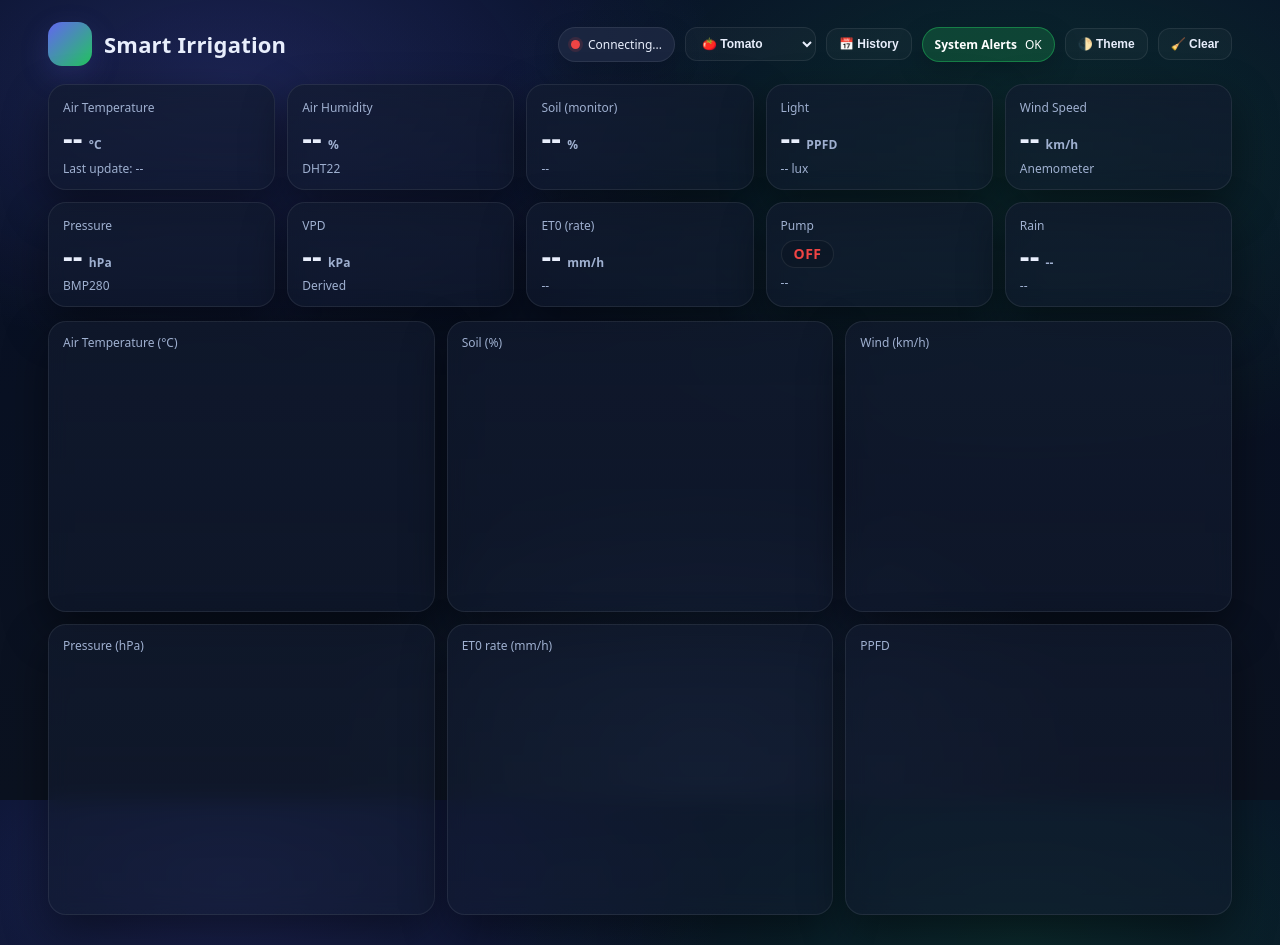
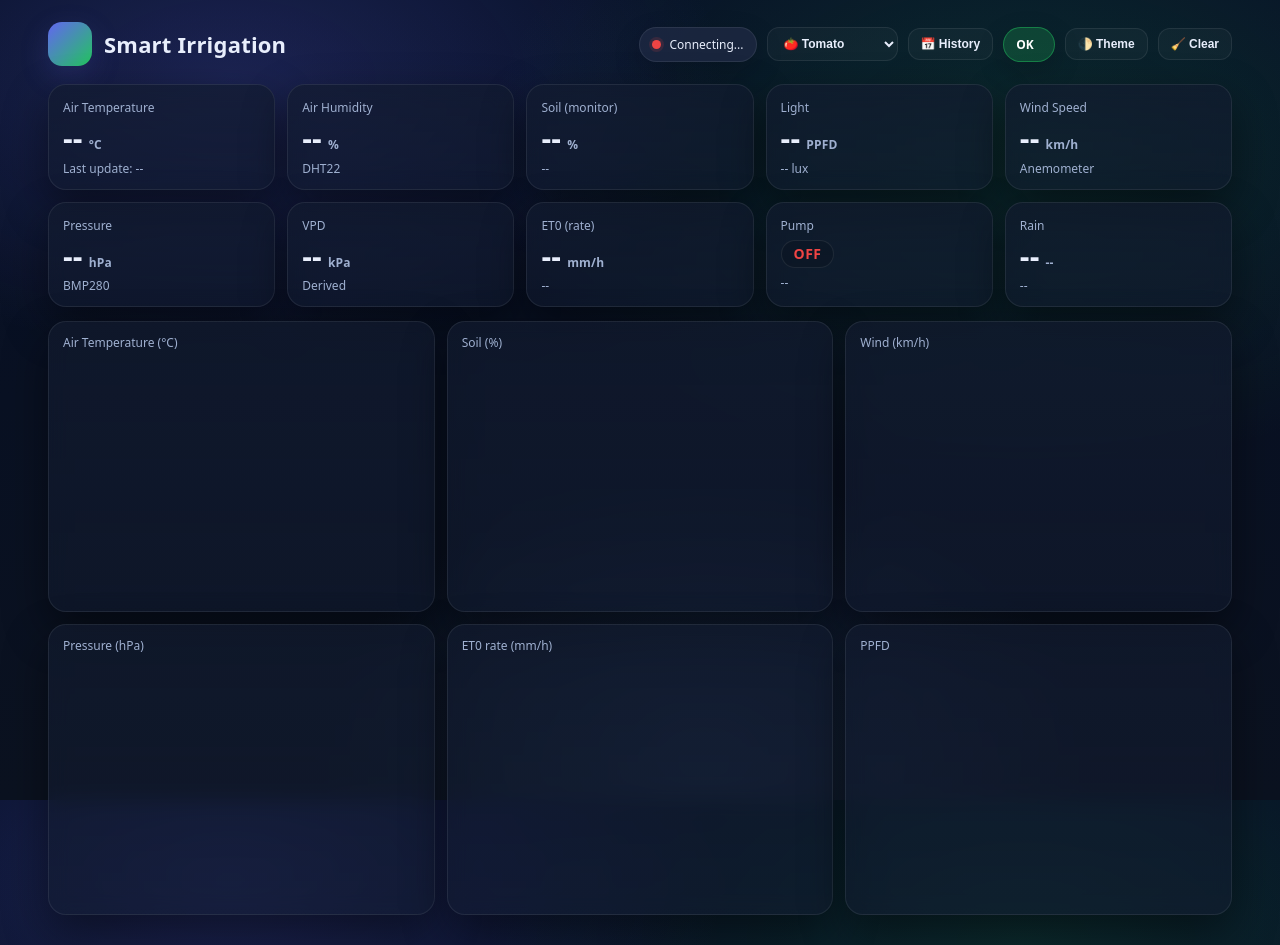
Before and after one commit to artimsara-stack/smart_irrigation_site, a plain HTML site: page index.html in a window 1280 px wide. Drawn offline with nearby package versions, Linux system fonts and the light colour scheme; a script that the page names is missing.

Commit message:
Update index.html

```diff
--- a/index.html
+++ b/index.html
@@ -58,8 +58,8 @@
     <button class="btn" id="historyBtn" type="button">📅 History</button>
 
     <div class="pill alert-pill alert-ok" id="alertsCard" title="System alerts">
-      <span id="alertState">System Alerts</span>
-      <span id="alertMsg">OK</span>
+      <span id="alertState">OK</span>
+      <span id="alertMsg"></span>
     </div>
 
     <button class="btn" id="themeBtn" type="button">🌓 Theme</button>
```
